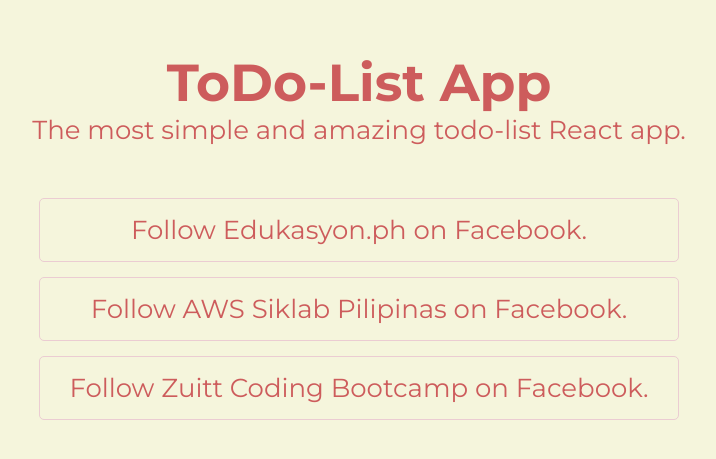
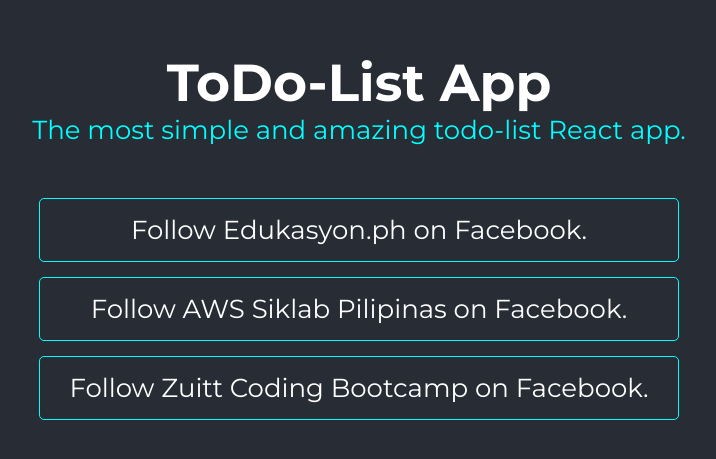
Before and after one commit to Judee13/FCB-React-AWS, a React app: page / in a window 1280 px wide. Shown: the part 157-616 px from the top of the page, without its empty margins (281-997 px from the left). Built offline with nearby package versions, Linux system fonts and the light colour scheme.

Commit message:
Create style for the order list

```diff
--- a/src/index.css
+++ b/src/index.css
@@ -15,14 +15,17 @@
 }
 
 .app-header {
-  background-color: beige;
+  background-color: #282c34;
   min-height: 100vh;
   display: flex;
   flex-direction: column;
   align-items: center;
   justify-content: center;
   font-size: calc(10px + 2vmin);
-  color: indianred;
+  color: white;
+}
+.app-header p{
+  color: aqua;
 }
 
 ul {
@@ -31,7 +34,7 @@
 }
 
 .tasks-item {
-  border: 1px solid #ebccd2;
+  border: 1px solid aqua;
   margin-bottom: 15px;
   padding: 15px;
   border-radius: 5px;
```
